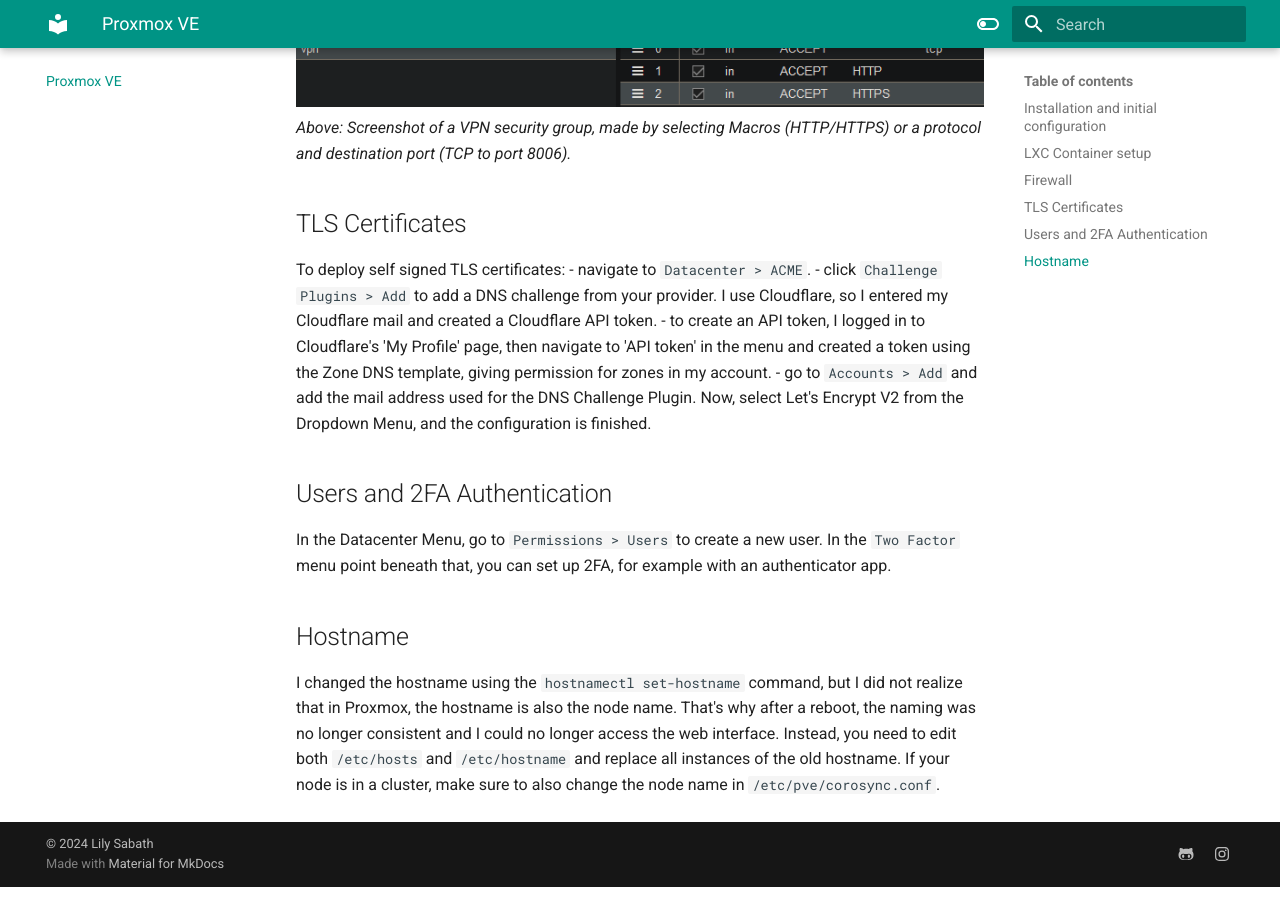
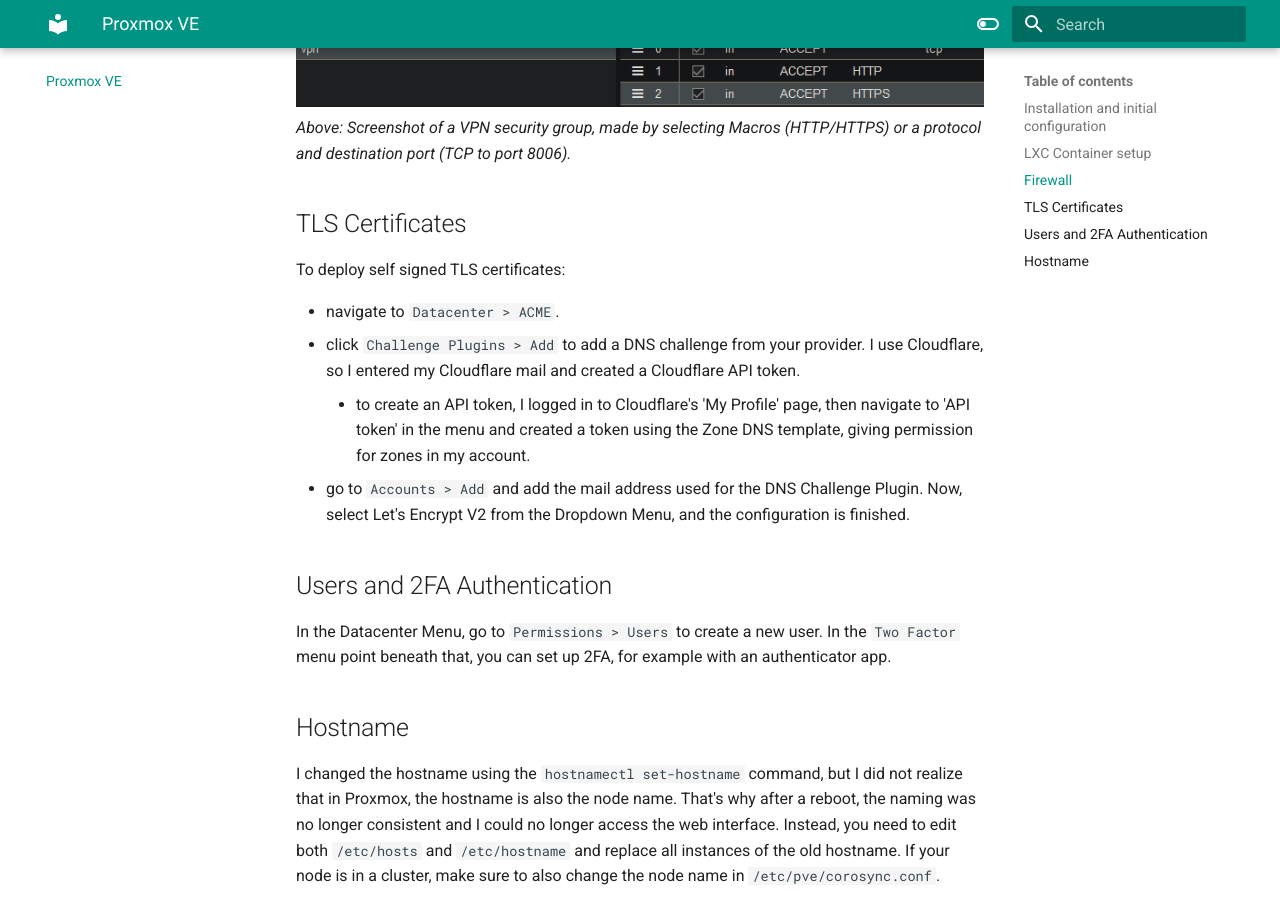
Before and after one commit to witchessabath/mkdocs, an MkDocs documentation site: the page built from docs/proxmox.md, in a window 1280 px wide and 900 px high, scrolled down 2562 px. Built offline with MkDocs 1.6.1 and Material for MkDocs 9.7.7, drawn with Linux system fonts in a browser that asks for light colours.

Commit message:
changed formatting

```diff
--- a/docs/proxmox.md
+++ b/docs/proxmox.md
@@ -38,7 +38,7 @@
 !!! note
     An important aspect in Proxmox is that you should create these rules first and then enable the firewall - because it's disabled by default.
     You can do so in the `Firewall > Options` menu. Be careful if you enable the firewall before creating any rules - because the default policy is set to `DROP` (but can be changed here). So you might accidentally lock yourself out of your system, if you don't create some `ACCEPT` rules first. <br />
-![Screenshot](img/Screenshot4.png) <br />
+![Screenshot](img/Screenshot4.png)
 *Above: The Firewall Options menu, where the firewall must first be enabled on the Datacenter level* <br />
 I created a Security Group for my VPN connection to allow HTTP, HTTPS, and TCP traffic on port 8006 to allow access to Proxmox from my VPN.
 (This is very practical as I also enabled Wake on LAN fo the Proxmox node, and now I can access my containers from anywhere when I need them, without having to keep the PC running 24/7.)
@@ -48,6 +48,7 @@
 *Above: Screenshot of a VPN security group, made by selecting Macros (HTTP/HTTPS) or a protocol and destination port (TCP to port 8006).* <br />
 ## TLS Certificates
 To deploy self signed TLS certificates:
+
 - navigate to `Datacenter > ACME`.
 - click `Challenge Plugins > Add` to add a DNS challenge from your provider. I use Cloudflare, so I entered my Cloudflare mail and created a Cloudflare API token.
     - to create an API token, I logged in to Cloudflare's 'My Profile' page, then navigate to 'API token' in the menu and created a token using the Zone DNS template, giving permission for zones in my account.
```
Also changed, not shown: docs/ArchInstall.md (+1 -1 lines), docs/NAS.md (+0 -1 lines).
